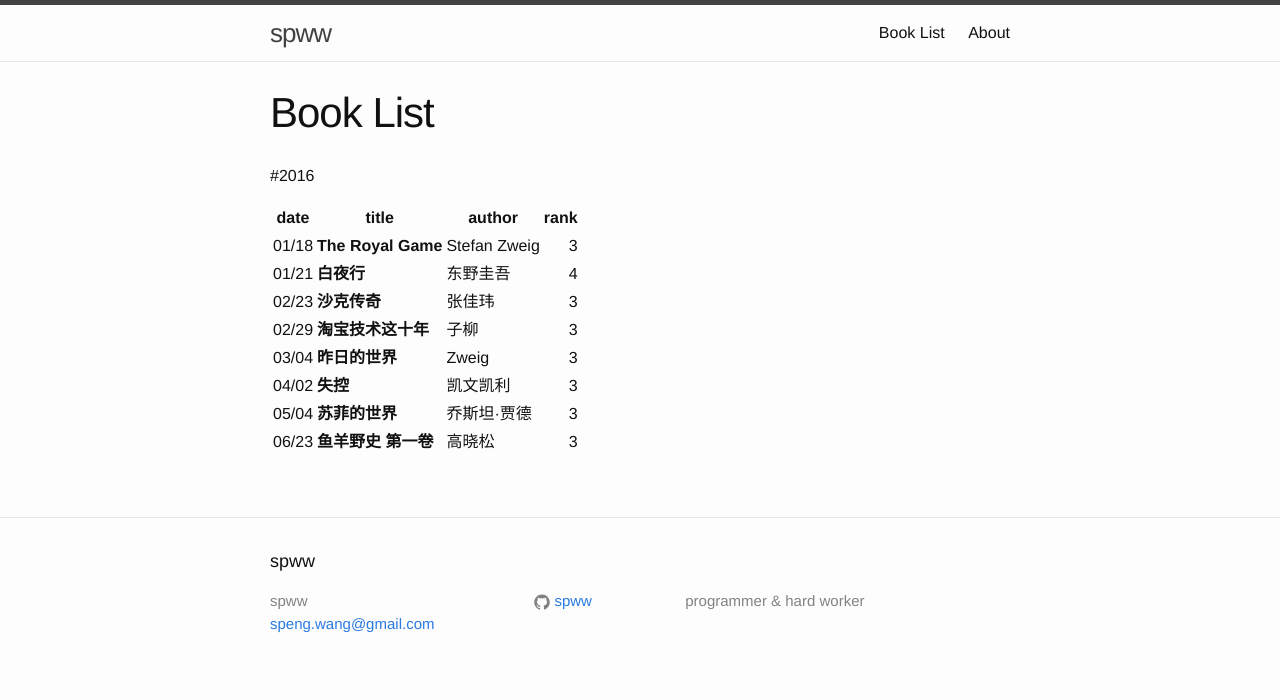
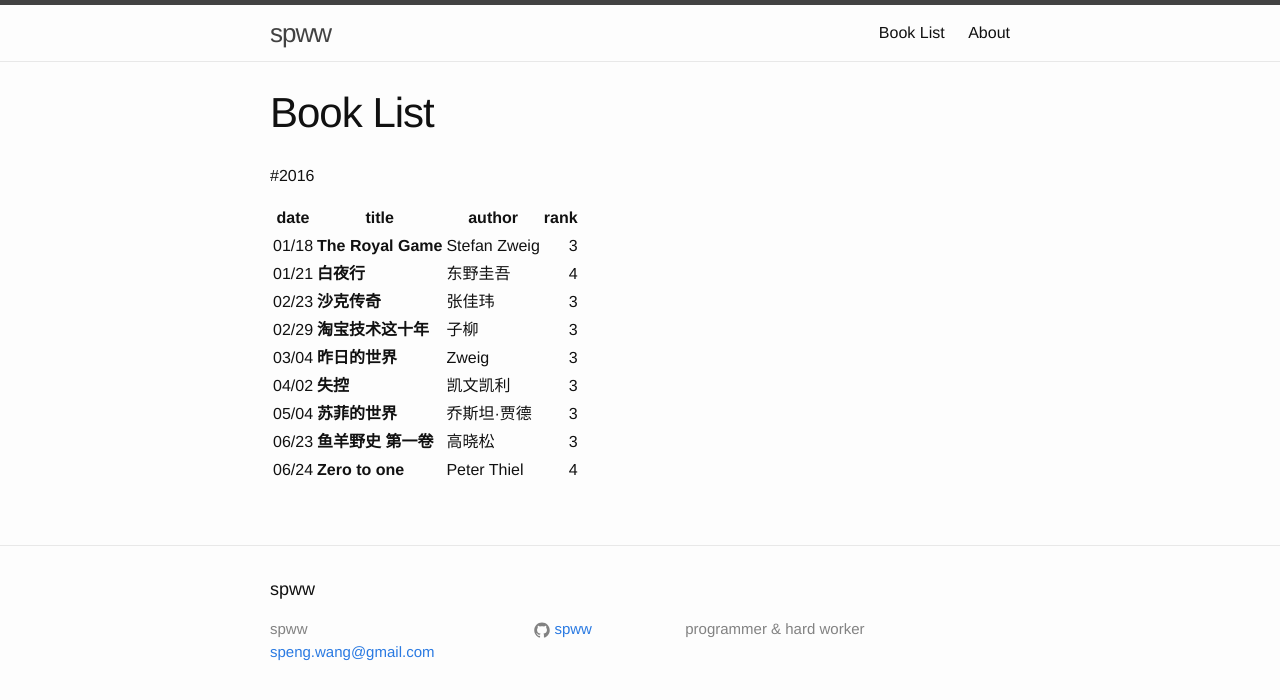
Before and after one commit to SPWW/oldblog, a Jekyll site: the page built from Reading.md, in a window 1280 px wide. Shown: the top 700 px of the page. Built offline with Jekyll 4.4.1, drawn with Linux system fonts in a browser that asks for light colours.

Commit message:
Update Reading.md

```diff
--- a/Reading.md
+++ b/Reading.md
@@ -16,3 +16,4 @@ permalink: /Reading/
 |04/02   |**失控**        |凯文凯利       |3    |
 |05/04   |**苏菲的世界**        |乔斯坦·贾德       |3    |
 |06/23   |**鱼羊野史 第一卷**        |高晓松       |3    |
+|06/24   |**Zero to one**        |Peter Thiel       |4    |
```
